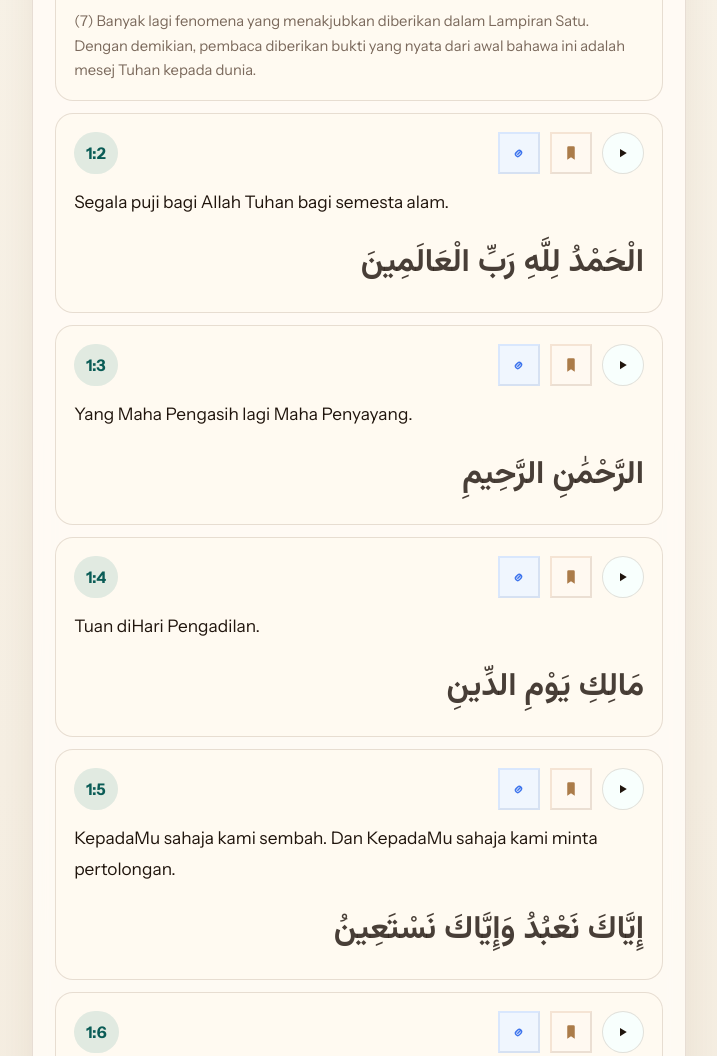
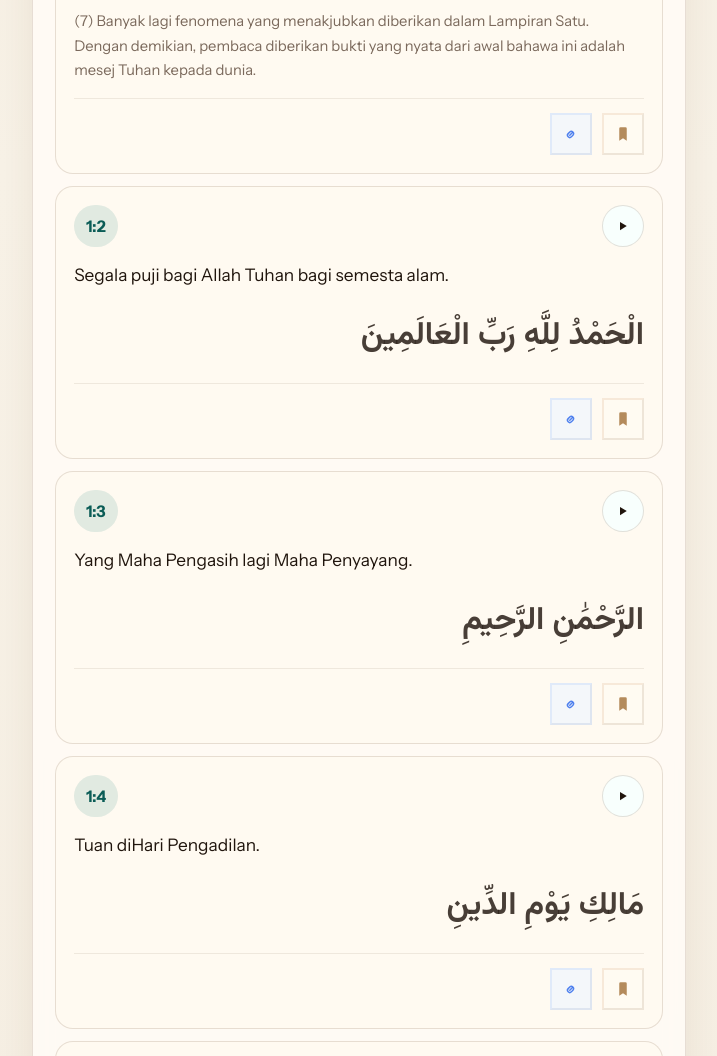
Before and after one commit to Quranu/quranu.github.io, a website with bundled scripts: page index.html in a window 1280 px wide. Shown: the part 1426-2482 px from the top of the page, without its empty margins (520-1237 px from the left). Built offline with nearby package versions, Linux system fonts and the light colour scheme.

Commit message:
Refine ayah action layout

```diff
--- a/assets/styles/main.css
+++ b/assets/styles/main.css
@@ -356,14 +356,6 @@ select {
   margin-bottom: 12px;
 }
 
-.ayah-actions {
-  display: inline-flex;
-  align-items: center;
-  gap: 10px;
-  flex-wrap: wrap;
-  justify-content: flex-end;
-}
-
 .ayah-badge {
   display: inline-flex;
   align-items: center;
@@ -389,6 +381,16 @@ select {
   background: #fff;
   color: var(--text);
   cursor: pointer;
+}
+
+.ayah-toolbar {
+  display: flex;
+  align-items: center;
+  justify-content: flex-end;
+  gap: 10px;
+  margin-top: 16px;
+  padding-top: 14px;
+  border-top: 1px solid rgba(104, 72, 45, 0.1);
 }
 
 .scroll-top-button {
@@ -486,9 +488,9 @@ select {
   align-items: center;
   justify-content: center;
   flex-shrink: 0;
-  background: rgba(255, 250, 242, 0.58);
-  border-color: rgba(180, 83, 9, 0.12);
-  color: rgba(138, 75, 8, 0.72);
+  background: rgba(255, 250, 242, 0.42);
+  border-color: rgba(180, 83, 9, 0.1);
+  color: rgba(138, 75, 8, 0.64);
 }
 
 .copy-link-button {
@@ -500,9 +502,9 @@ select {
   align-items: center;
   justify-content: center;
   flex-shrink: 0;
-  background: rgba(239, 246, 255, 0.92);
-  border-color: rgba(59, 130, 246, 0.12);
-  color: rgba(37, 99, 235, 0.88);
+  background: rgba(239, 246, 255, 0.68);
+  border-color: rgba(59, 130, 246, 0.1);
+  color: rgba(37, 99, 235, 0.8);
 }
 
 .audio-button svg,
--- a/src/main.js
+++ b/src/main.js
@@ -544,7 +544,36 @@ function renderReader() {
           ${subtitle ? `<p class="ayah-subtitle">${subtitle}</p>` : ""}
           <div class="ayah-head">
             <span class="ayah-badge">${reference}</span>
-            <div class="ayah-actions">
+            <button
+              class="audio-button"
+              type="button"
+              data-audio-url="${hasAudio ? audioPath : ""}"
+              data-audio-reference="${reference}"
+              data-audio-key="${audioKey}"
+              aria-pressed="false"
+              aria-label="${translate(
+                appState.language,
+                hasAudio ? "playAudioFor" : "audioUnavailableFor",
+                { reference },
+              )}"
+              title="${translate(
+                appState.language,
+                hasAudio ? "playAudioFor" : "audioUnavailableFor",
+                { reference },
+              )}"
+              ${hasAudio ? "" : "disabled"}
+            >
+              ${renderAudioIcon(hasAudio ? "play" : "disabled")}
+            </button>
+          </div>
+
+          <div class="translation-block">
+            <p class="ayah-translation">${translation}</p>
+            <p class="ayah-arabic" dir="rtl">${ayah.arabic}</p>
+            ${footnote ? `<div class="ayah-footnote">${formatTrustedFootnoteHtml(footnote)}</div>` : ""}
+          </div>
+
+          <div class="ayah-toolbar">
             <button
               class="copy-link-button"
               type="button"
@@ -568,34 +597,6 @@ function renderReader() {
             >
               ${renderLastReadIcon()}
             </button>
-              <button
-                class="audio-button"
-                type="button"
-                data-audio-url="${hasAudio ? audioPath : ""}"
-                data-audio-reference="${reference}"
-                data-audio-key="${audioKey}"
-                aria-pressed="false"
-                aria-label="${translate(
-                  appState.language,
-                  hasAudio ? "playAudioFor" : "audioUnavailableFor",
-                  { reference },
-                )}"
-                title="${translate(
-                  appState.language,
-                  hasAudio ? "playAudioFor" : "audioUnavailableFor",
-                  { reference },
-                )}"
-                ${hasAudio ? "" : "disabled"}
-              >
-                ${renderAudioIcon(hasAudio ? "play" : "disabled")}
-              </button>
-            </div>
-          </div>
-
-          <div class="translation-block">
-            <p class="ayah-translation">${translation}</p>
-            <p class="ayah-arabic" dir="rtl">${ayah.arabic}</p>
-            ${footnote ? `<div class="ayah-footnote">${formatTrustedFootnoteHtml(footnote)}</div>` : ""}
           </div>
         </article>
       `;
```
Lines whose indentation alone changed are shown as unchanged.
